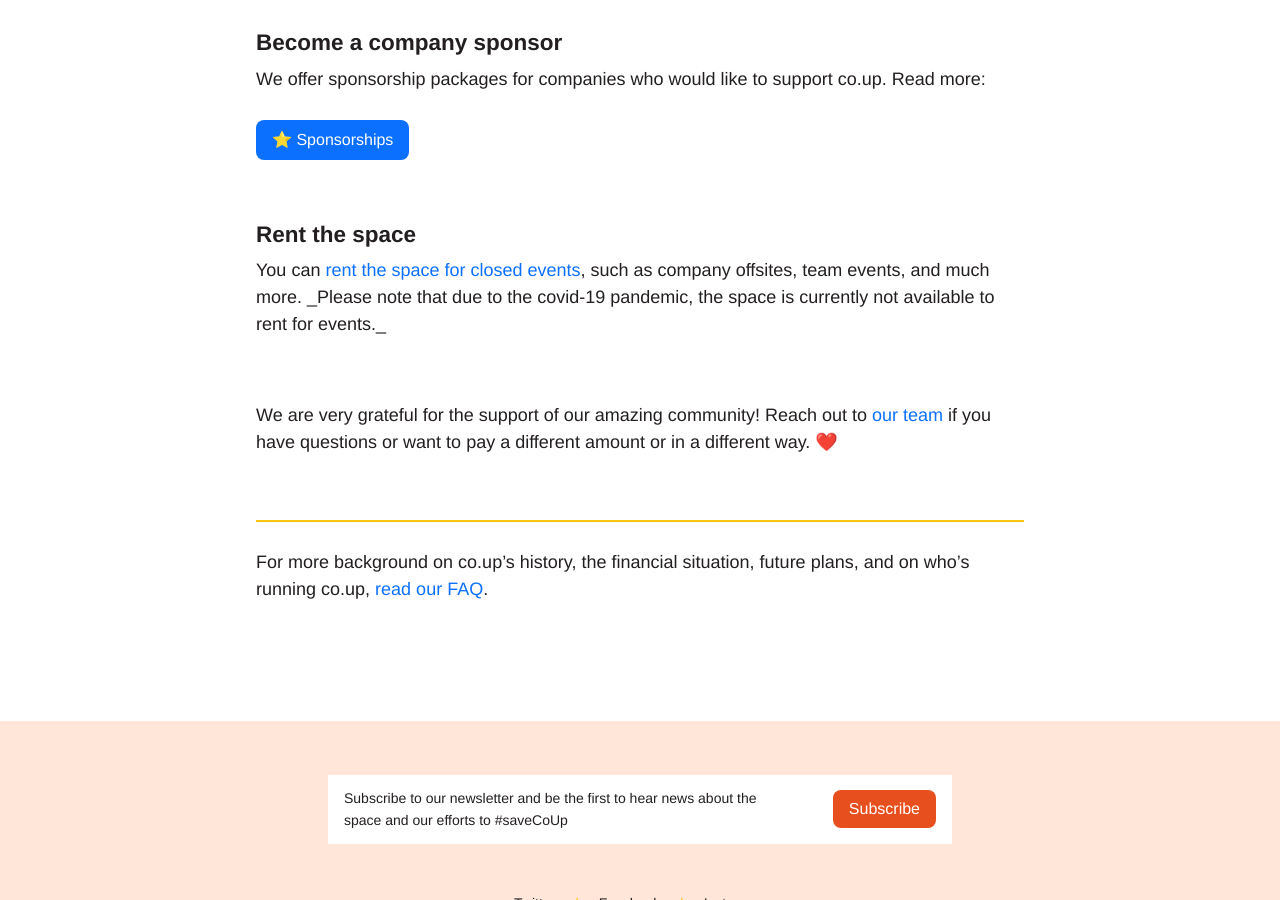
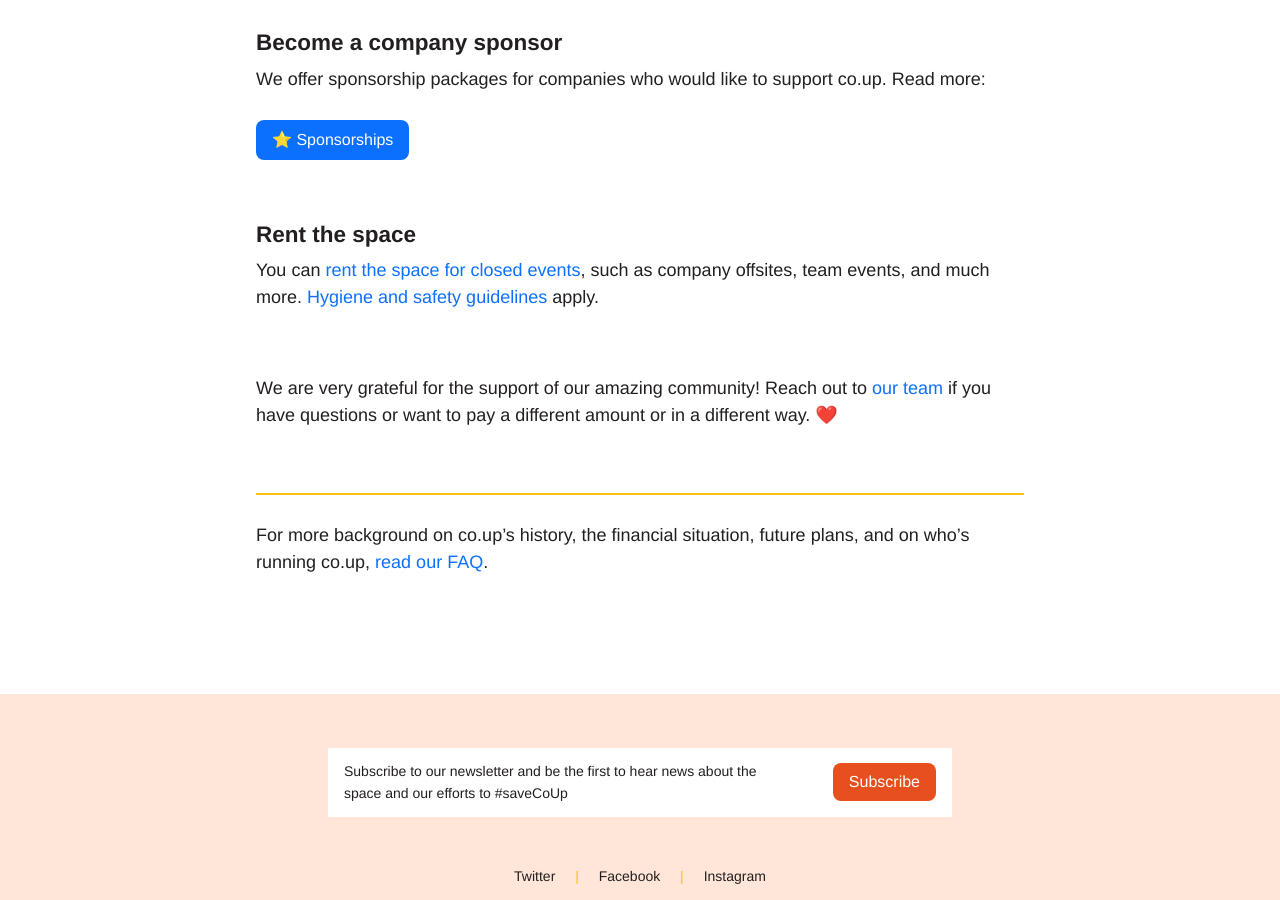
Before and after one commit to co-up/co-up.de, a Jekyll site: the page built from support-us.html, in a window 1280 px wide and 900 px high, scrolled down 1150 px. Built offline with Jekyll 4.4.1, drawn with Linux system fonts in a browser that asks for light colours.

Commit message:
updated "rent the space" section

```diff
--- a/support-us.html
+++ b/support-us.html
@@ -69,7 +69,7 @@ description:  In order for us to offer our space to the community, we need peopl
 
   <h3>Rent the space</h3>
 
-  <p>You can <a href="/rent-space"> rent the space for closed events</a>, such as company offsites, team events, and much more. _Please note that due to the covid-19 pandemic, the space is currently not available to rent for events._</p>
+  <p>You can <a href="/rent-space"> rent the space for closed events</a>, such as company offsites, team events, and much more. <a href="/hygiene-safety-guidelines/">Hygiene and safety guidelines</a> apply.</p>
 </section>
 
 <section class="support-section">
```
